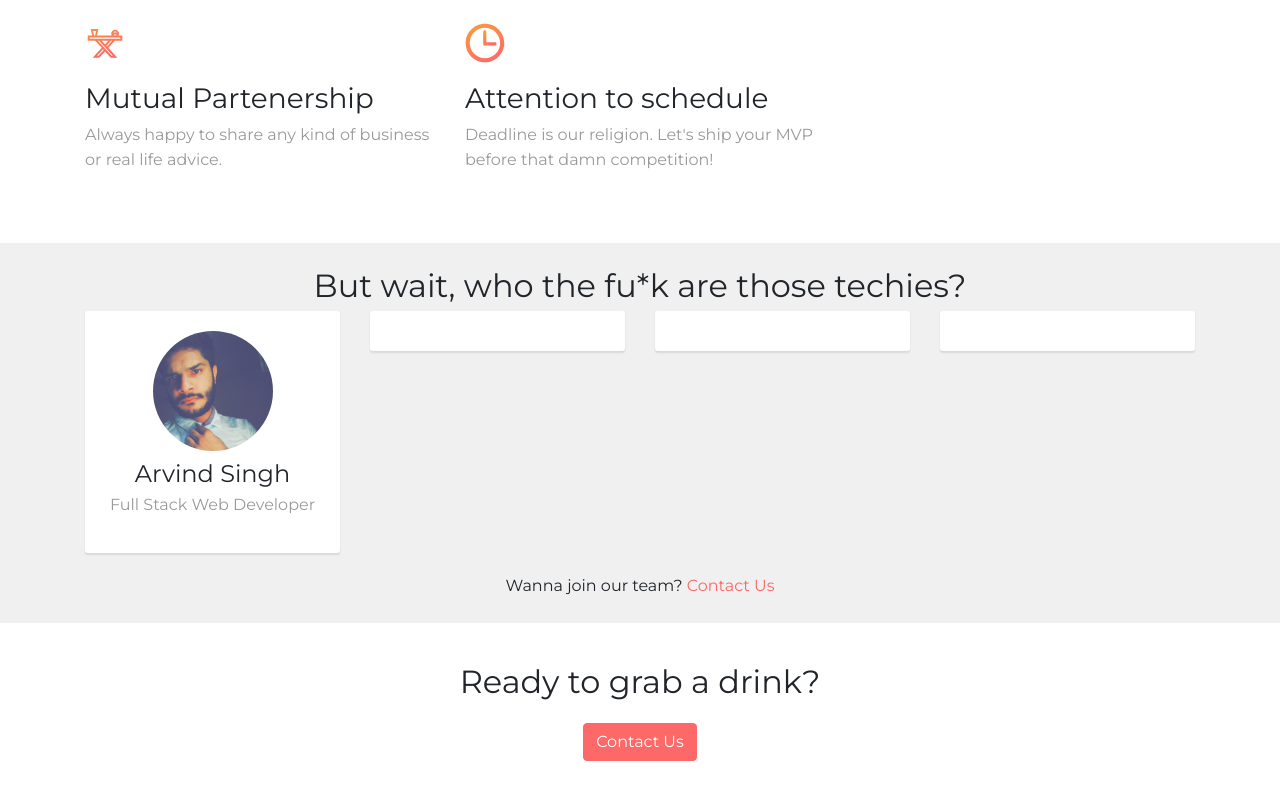
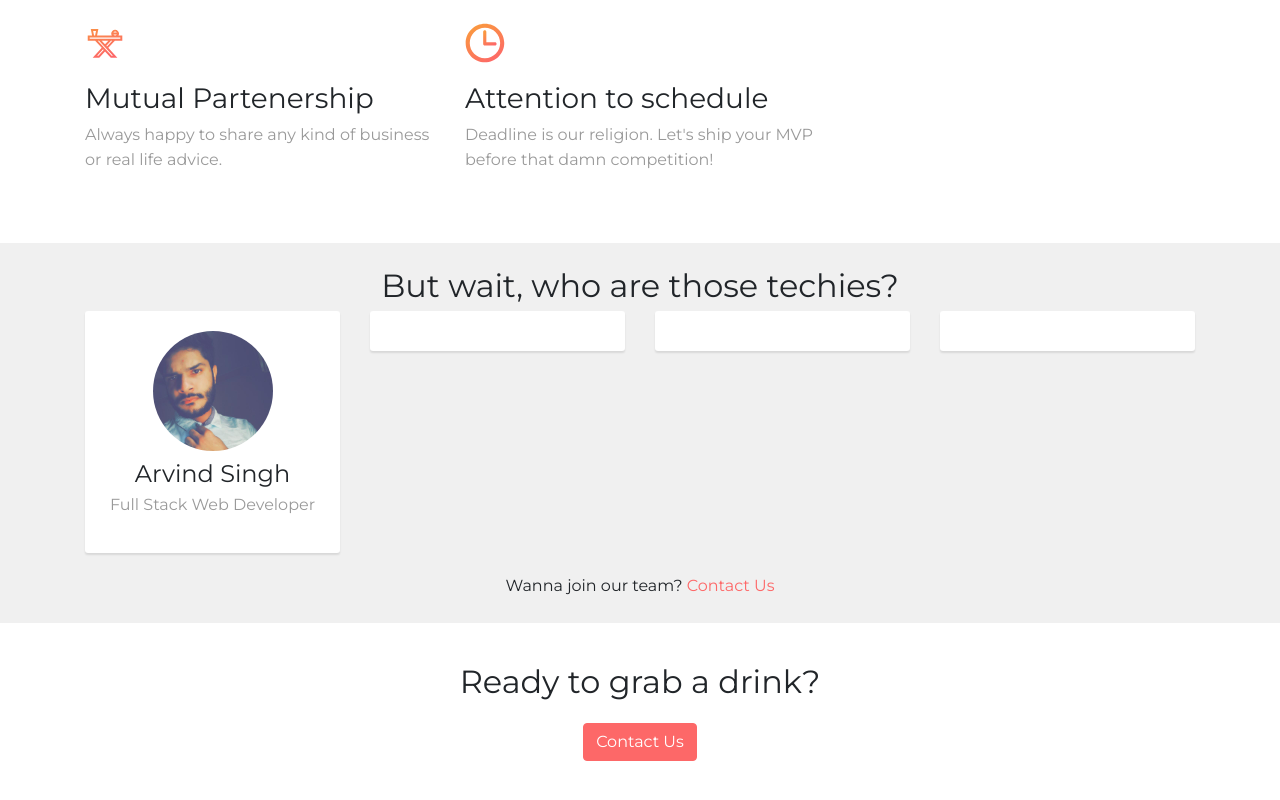
Before and after one commit to heyarviind/techies.pro, a plain HTML site: page index.html in a window 1280 px wide. Shown: the part 681-1481 px from the top of the page. Drawn offline with nearby package versions, Linux system fonts and the light colour scheme.

Commit message:
remove fuk line

```diff
--- a/index.html
+++ b/index.html
@@ -92,7 +92,7 @@
     <!-- Our Services -->
     <section class="section">
       <div class="container">
-        <center ><h2>But wait, who the fu*k are those techies?</h2></center>
+        <center ><h2>But wait, who are those techies?</h2></center>
 
         <div class="row clearfix">
           <div class="col-lg-3 col-md-6 col-sm-12">
```
